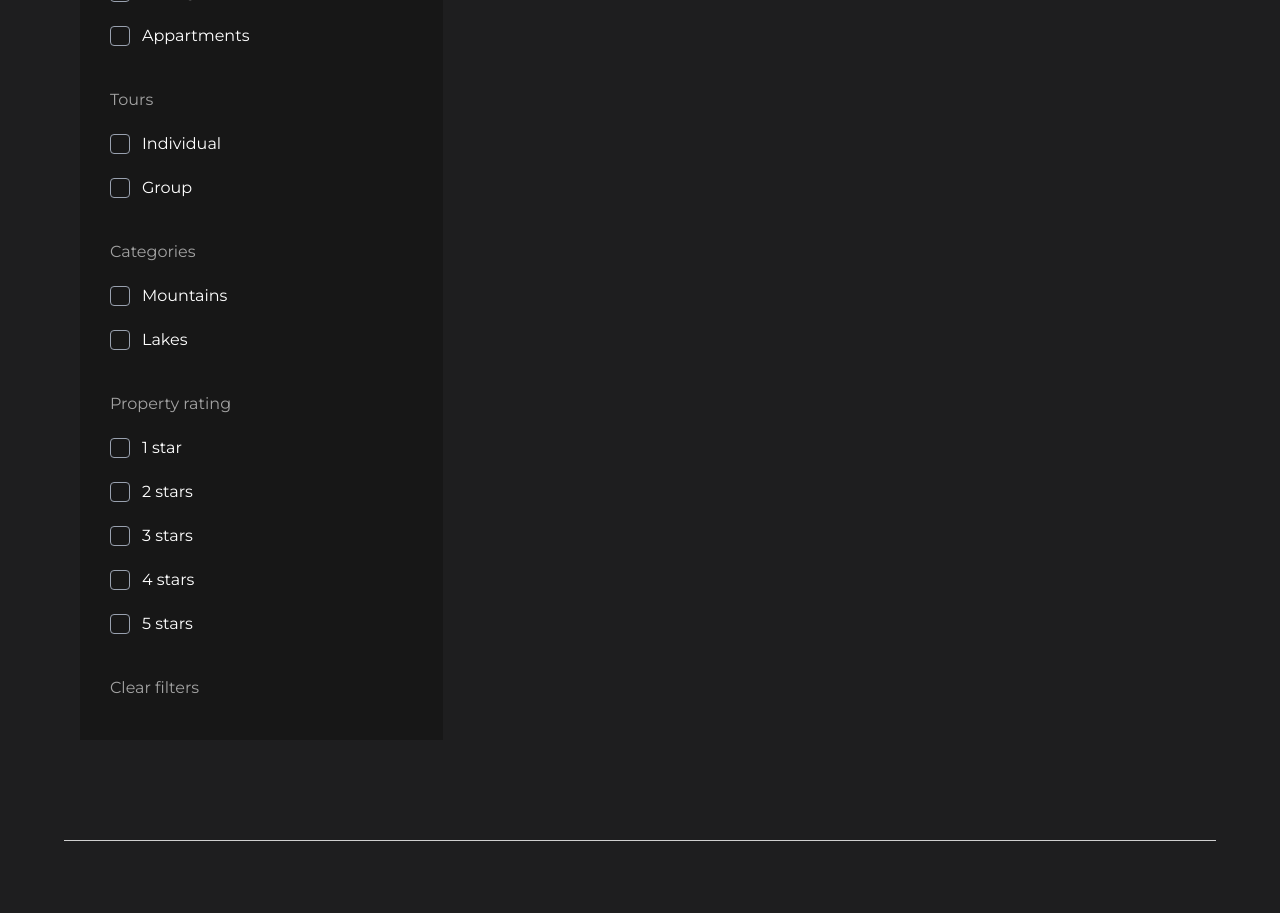
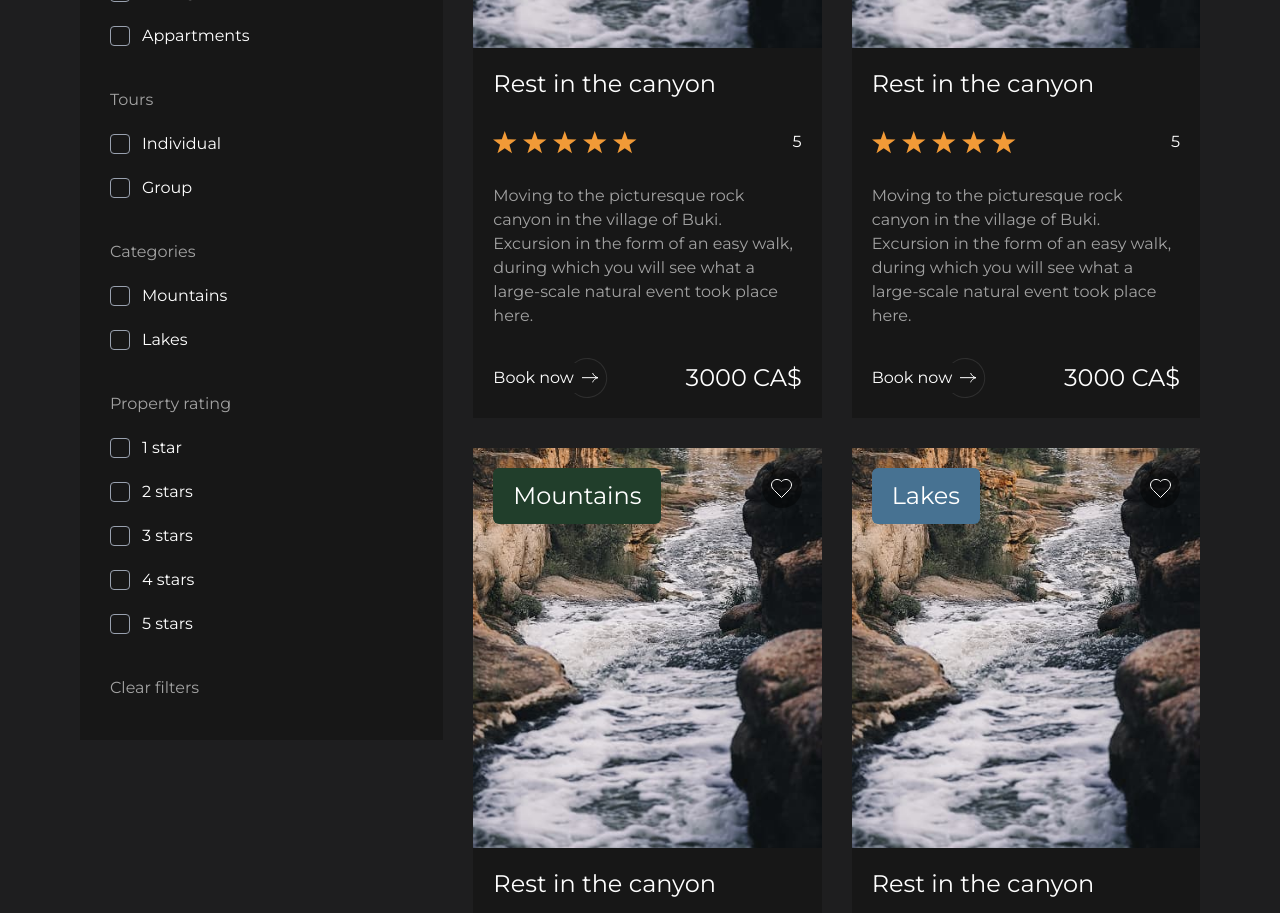
Before and after one commit to summermoved0n/project-Blackroad-Frontend, a Next.js app in the folder my-app/: page /tours in a window 1280 px wide. Shown: the part 1520-2433 px from the top of the page. Built offline with nearby package versions, Linux system fonts and the light colour scheme; a web font is replaced by a local one.

Commit message:
toursItems

```diff
--- a/my-app/src/app/components/ButtonWithArrow.tsx
+++ b/my-app/src/app/components/ButtonWithArrow.tsx
@@ -10,6 +10,7 @@ type ButtonWithArrowProps = {
   className?: string;
   path?: string;
   whiteArrow?: boolean;
+  whiteCircle?: boolean;
 };
 
 export default function ButtonWithArrow({
@@ -17,6 +18,7 @@ export default function ButtonWithArrow({
   className,
   path,
   whiteArrow,
+  whiteCircle,
   ...props
 }: ButtonWithArrowProps) {
   const router = useRouter();
@@ -33,9 +35,9 @@ export default function ButtonWithArrow({
       {...props}
     >
       {children}
-      <CircleIcon />
+      {whiteCircle ? <CircleIcon whiteCircle /> : <CircleIcon />}
       <div className="absolute right-[10px]">
-        <ArrowInCircle whiteArrow={whiteArrow} />
+        {whiteArrow ? <ArrowInCircle whiteArrow /> : <ArrowInCircle />}
       </div>
     </Button>
   );
--- a/my-app/src/app/components/Filter.tsx
+++ b/my-app/src/app/components/Filter.tsx
@@ -16,7 +16,7 @@ export default function Filter() {
   const selectedRating = getSelected("rating");
 
   return (
-    <div className="py-10 px-7.5 bg-[#171717] flex flex-col gap-10">
+    <div className="py-10 px-7.5 bg-[#171717] h-fit flex flex-col gap-10">
       <Text as="h4" color="white" size="md">
         All filters
       </Text>
--- a/my-app/src/app/components/ToursList.tsx
+++ b/my-app/src/app/components/ToursList.tsx
@@ -1,7 +1,75 @@
-import React from 'react'
+"use client";
+
+import { toursListData } from "@/lib/data/toursPageData";
+import { Text } from "./Text";
+import ReviewStars from "./ReviewStars";
+import ButtonWithArrow from "./ButtonWithArrow";
+import clsx from "clsx";
+import { EmptyHeartIcon } from "@/lib/icons/EmptyHeartIcon";
+import Image from "next/image";
 
 export default function ToursList() {
   return (
-    <div>ToursList</div>
-  )
+    <ul className="grid grid-cols-2 gap-7.5">
+      {toursListData.map(
+        ({ id, title, img, categories, stars, desc, price }) => (
+          <li key={id} id={id.toString()} className="w-full h-fit bg-[#171717]">
+            <div className="relative w-full h-[400px]">
+              <Text
+                as="p"
+                color="white"
+                size="md"
+                className={clsx(
+                  "absolute px-5 py-3 top-5 left-5 rounded-md z-10",
+                  categories === "Mountains" && "bg-[#213e2b]",
+                  categories === "Lakes" && "bg-[#477292]",
+                )}
+              >
+                {categories}
+              </Text>
+              <button
+                type="button"
+                className="absolute h-10 w-10 bg-black/40 flex justify-center items-center rounded-full top-5 right-5 z-10"
+              >
+                <EmptyHeartIcon />
+              </button>
+              <Image
+                src={img}
+                alt={title}
+                fill
+                className="absolute inset-0 w-full h-full object-cover"
+              />
+            </div>
+            <div className="px-5 py-5 flex flex-col gap-7.5">
+              <Text as="p" color="white" size="md">
+                {title}
+              </Text>
+              <div className="flex justify-between items-center">
+                <ReviewStars stars={stars} />
+                <Text as="p" color="white" size="sm">
+                  {stars}
+                </Text>
+              </div>
+              <Text as="p" color="white60" size="sm">
+                {desc}
+              </Text>
+              <div className="flex justify-between items-center">
+                <ButtonWithArrow
+                  path={`/tours/${id}`}
+                  className="text-white"
+                  whiteCircle
+                  whiteArrow
+                >
+                  Book now
+                </ButtonWithArrow>
+                <Text as="p" color="white" size="md">
+                  {price} CA$
+                </Text>
+              </div>
+            </div>
+          </li>
+        ),
+      )}
+    </ul>
+  );
 }
--- /dev/null
+++ b/my-app/src/lib/data/toursPageData.js
@@ -0,0 +1,74 @@
+export const toursListData = [
+  {
+    id: 1,
+    categories: "Lakes",
+    title: "Rest in the canyon",
+    img: "/images/Travel_with_us(canyon).jpg",
+    stars: 5,
+    desc: "Moving to the picturesque rock canyon in the village of Buki. Excursion in the form of an easy walk, during which you will see what a large-scale natural event took place here.",
+    price: 3000,
+  },
+  {
+    id: 2,
+    categories: "Mountains",
+    title: "Rest in the canyon",
+    img: "/images/Travel_with_us(canyon).jpg",
+    stars: 5,
+    desc: "Moving to the picturesque rock canyon in the village of Buki. Excursion in the form of an easy walk, during which you will see what a large-scale natural event took place here.",
+    price: 3000,
+  },
+  {
+    id: 3,
+    categories: "Mountains",
+    title: "Rest in the canyon",
+    img: "/images/Travel_with_us(canyon).jpg",
+    stars: 3,
+    desc: "Moving to the picturesque rock canyon in the village of Buki. Excursion in the form of an easy walk, during which you will see what a large-scale natural event took place here.",
+    price: 500,
+  },
+  {
+    id: 4,
+    categories: "Lakes",
+    title: "Rest in the canyon",
+    img: "/images/Travel_with_us(canyon).jpg",
+    stars: 5,
+    desc: "Moving to the picturesque rock canyon in the village of Buki. Excursion in the form of an easy walk, during which you will see what a large-scale natural event took place here.",
+    price: 3000,
+  },
+  {
+    id: 5,
+    categories: "Mountains",
+    title: "Rest in the canyon",
+    img: "/images/Travel_with_us(canyon).jpg",
+    stars: 5,
+    desc: "Moving to the picturesque rock canyon in the village of Buki. Excursion in the form of an easy walk, during which you will see what a large-scale natural event took place here.",
+    price: 3000,
+  },
+  {
+    id: 6,
+    categories: "Mountains",
+    title: "Rest in the canyon",
+    img: "/images/Travel_with_us(canyon).jpg",
+    stars: 4,
+    desc: "Moving to the picturesque rock canyon in the village of Buki. Excursion in the form of an easy walk, during which you will see what a large-scale natural event took place here.",
+    price: 3000,
+  },
+  {
+    id: 7,
+    categories: "Mountains",
+    title: "Rest in the canyon",
+    img: "/images/Travel_with_us(canyon).jpg",
+    stars: 5,
+    desc: "Moving to the picturesque rock canyon in the village of Buki. Excursion in the form of an easy walk, during which you will see what a large-scale natural event took place here.",
+    price: 3000,
+  },
+  {
+    id: 8,
+    categories: "Mountains",
+    title: "Rest in the canyon",
+    img: "/images/Travel_with_us(canyon).jpg",
+    stars: 5,
+    desc: "Moving to the picturesque rock canyon in the village of Buki. Excursion in the form of an easy walk, during which you will see what a large-scale natural event took place here.",
+    price: 3000,
+  },
+];
--- a/my-app/src/lib/icons/CircleIcon.tsx
+++ b/my-app/src/lib/icons/CircleIcon.tsx
@@ -1,17 +1,17 @@
-export const CircleIcon = () => {
+export const CircleIcon = ({ whiteCircle }: { whiteCircle?: boolean }) => {
   return (
     <svg
       width="34"
       height="40"
       viewBox="0 0 34 40"
-      fill="none"
+      fill={whiteCircle ? "white" : "#171717"}
       xmlns="http://www.w3.org/2000/svg"
     >
       <path
         fillRule="evenodd"
         clipRule="evenodd"
         d="M32.2291 20C32.2291 30.4934 23.7225 39 13.2291 39C8.83278 39 4.78519 37.5068 1.5658 35H3.69651e-07C3.52567 38.1118 8.15689 40 13.2291 40C24.2748 40 33.2291 31.0457 33.2291 20C33.2291 8.9543 24.2748 0 13.2291 0C8.15689 0 3.52567 1.88818 0 5H1.5658C4.78519 2.49315 8.83278 1 13.2291 1C23.7225 1 32.2291 9.50659 32.2291 20Z"
-        fill="#171717"
+        fill={whiteCircle ? "white" : "#171717"}
         fillOpacity="0.1"
       />
     </svg>
--- a/my-app/src/lib/icons/EmptyHeartIcon.tsx
+++ b/my-app/src/lib/icons/EmptyHeartIcon.tsx
@@ -10,8 +10,8 @@ export const EmptyHeartIcon = () => {
       <path
         d="M17.5 11.5C18.99 10.04 20.5 8.29 20.5 6C20.5 4.54131 19.9205 3.14236 18.8891 2.11091C17.8576 1.07946 16.4587 0.5 15 0.5C13.24 0.5 12 1 10.5 2.5C9 1 7.76 0.5 6 0.5C4.54131 0.5 3.14236 1.07946 2.11091 2.11091C1.07946 3.14236 0.5 4.54131 0.5 6C0.5 8.3 2 10.05 3.5 11.5L10.5 18.5L17.5 11.5Z"
         stroke="white"
-        stroke-linecap="round"
-        stroke-linejoin="round"
+        strokeLinecap="round"
+        strokeLinejoin="round"
       />
     </svg>
   );
--- a/my-app/tsconfig.json
+++ b/my-app/tsconfig.json
@@ -29,6 +29,6 @@
     ".next/types/**/*.ts",
     ".next/dev/types/**/*.ts",
     "**/*.mts"
-  ],
+, "src/lib/data/homePageData.js", "src/lib/data/toursPageData.js"  ],
   "exclude": ["node_modules"]
 }
```
Also changed, not shown: my-app/src/lib/data/homePageData.js (renamed from my-app/src/lib/data/homePageData.tsx).
